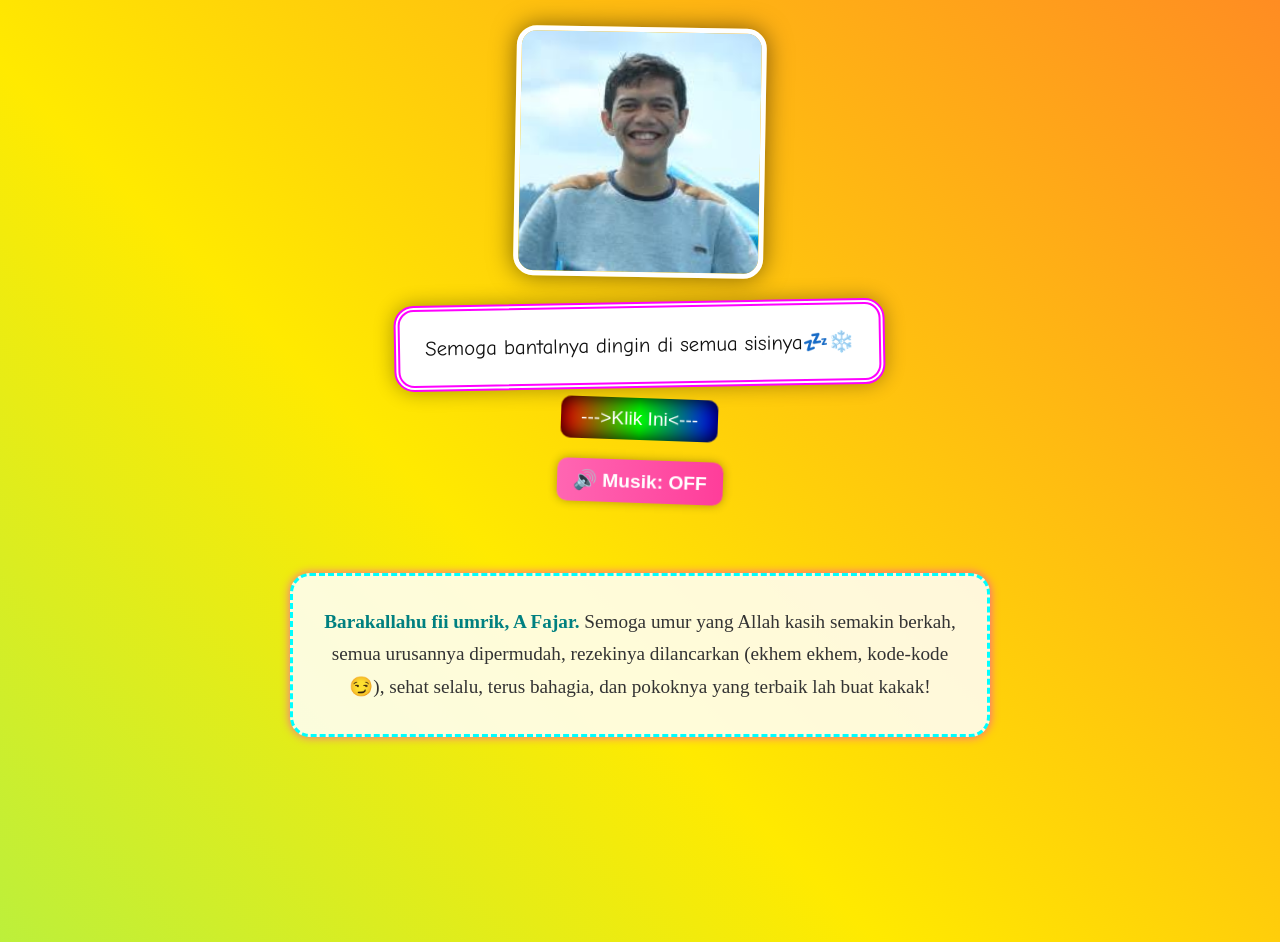
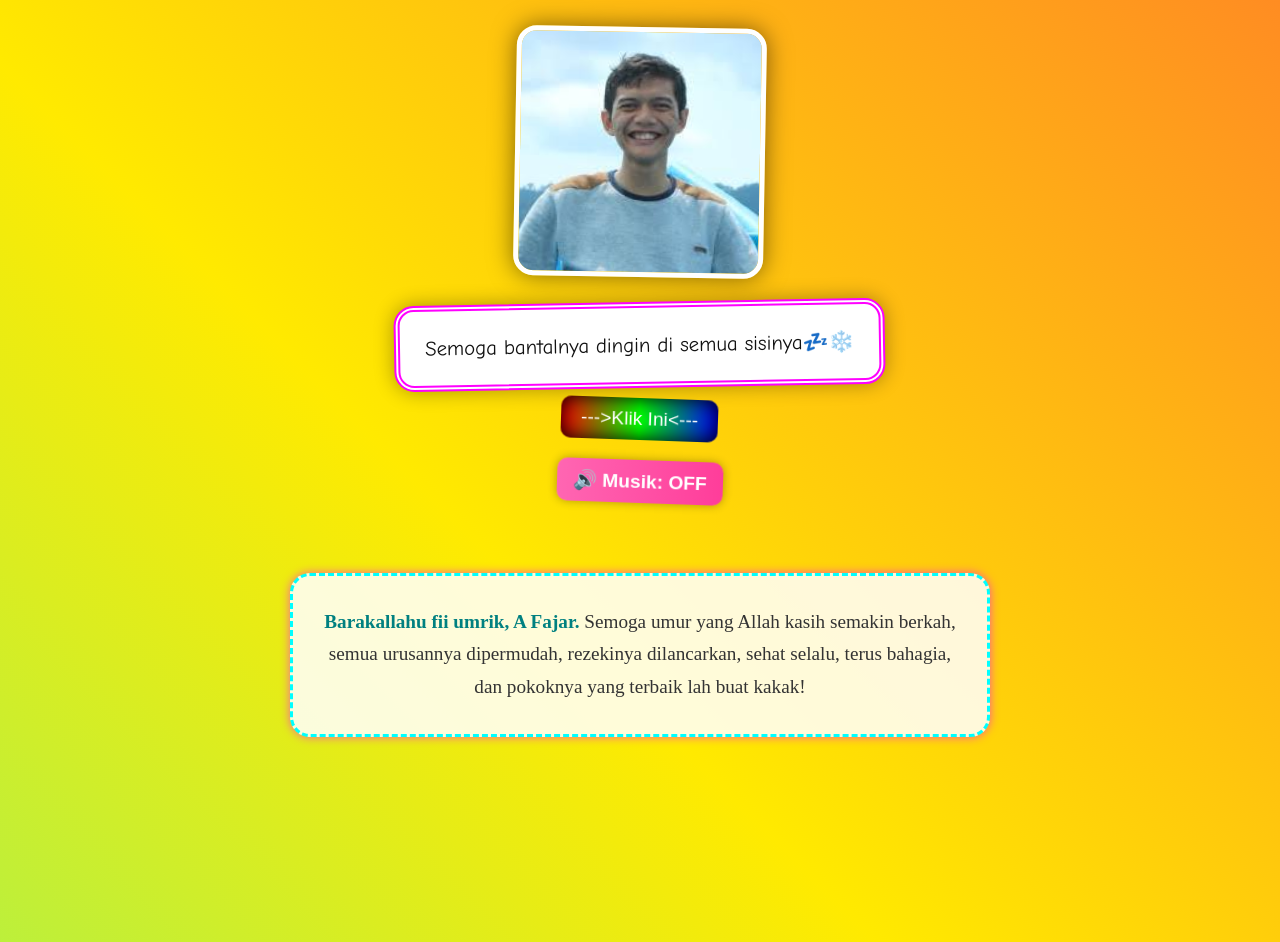
Before and after one commit to AlliefJundan/AlliefJundan.github.io, a plain HTML site: page index.html in a window 1280 px wide. Shown: the part 155-1097 px from the top of the page. Drawn offline with Linux system fonts and the light colour scheme.

Commit message:
Fix HTML encoding issues in index.html

```diff
--- a/index.html
+++ b/index.html
@@ -205,7 +205,7 @@
                 <div class="real-msg">
                     <b>Barakallahu fii umrik, A Fajar.</b>
                     Semoga umur yang Allah kasih semakin berkah, semua urusannya dipermudah,
-                    rezekinya dilancarkan (ekhem ekhem, kode-kode 😏),
+                    rezekinya dilancarkan,
                     sehat selalu, terus bahagia, dan pokoknya yang terbaik lah buat kakak!
                 </div>
 
@@ -294,4 +294,5 @@
     </script>
 </body>
 
+
 </html>
```
